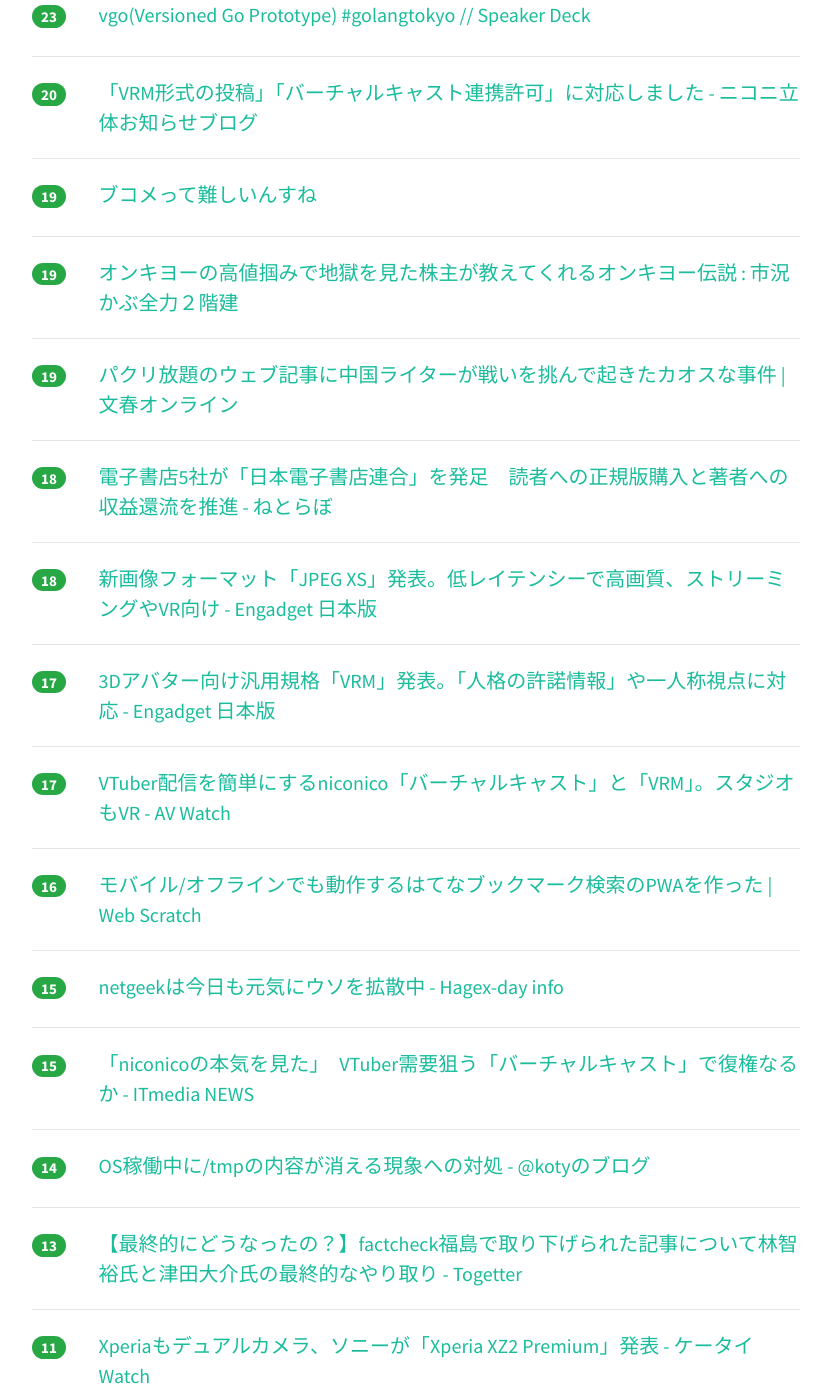
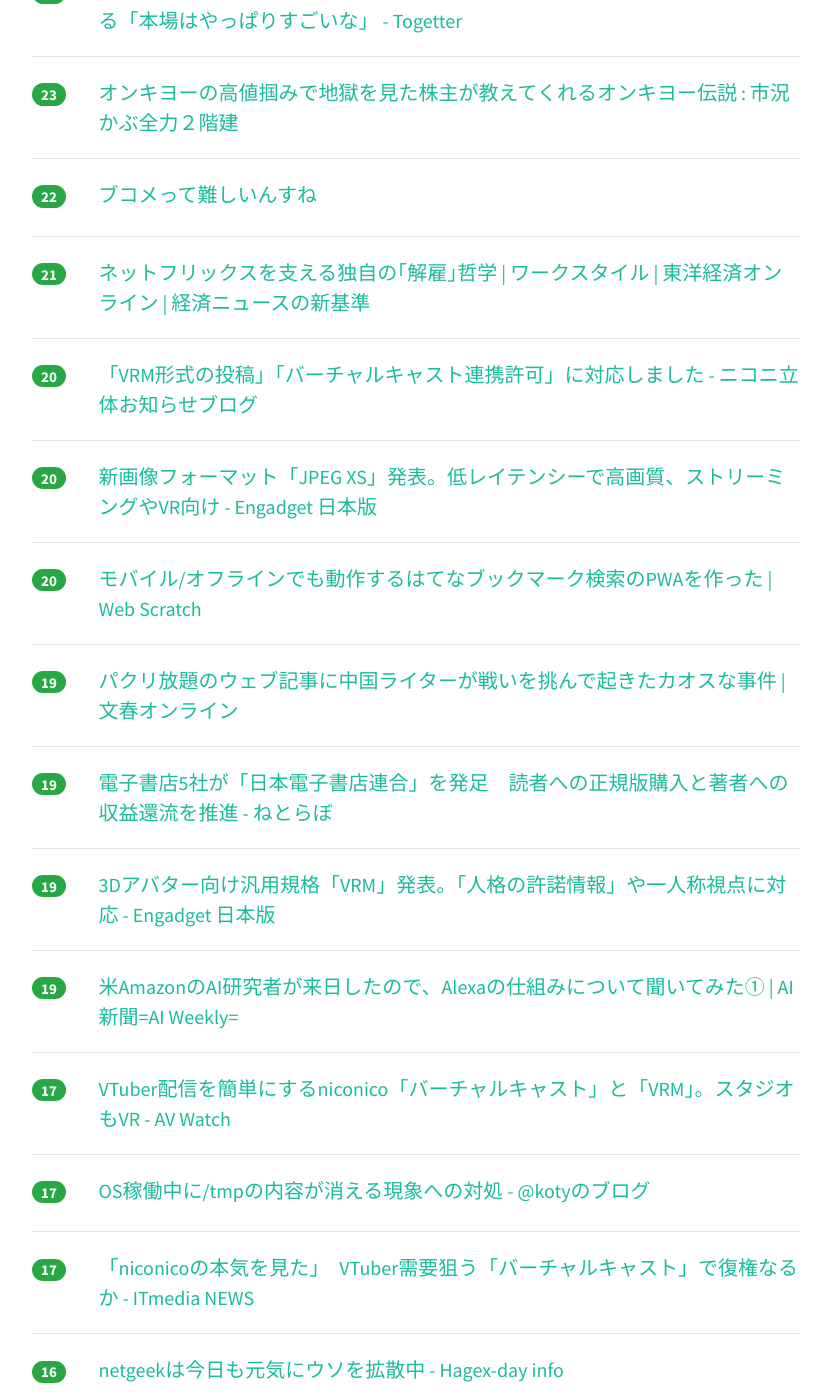
Before and after one commit to yatta47/hatena-matome-site, a Jekyll site: the page built from _posts/2018-04-17-hatena.md, in a window 1280 px wide and 1400 px high, scrolled down 1270 px. Shown: the whole window, without its empty margins (224-1053 px from the left). Built offline with Jekyll 4.4.1, drawn with Linux system fonts in a browser that asks for light colours; nearby versions of some CDN libraries; some of the changed text lies outside the part shown.

Commit message:
Updated 2018-04-17

```diff
--- a/_posts/2018-04-17-hatena.md
+++ b/_posts/2018-04-17-hatena.md
@@ -1,19 +1,24 @@
 ---
 layout: post
 title:  "2018-04-17 はてぶIT"
-date:   2018-04-17 10:03:10
+date:   2018-04-17 11:02:02
 tags: [it-hotentry]
 ---
-25 件のデータあり
+29 件のデータあり
 
 <hr><div class="row">
-<div class="col-1"><span class="badge badge-pill badge-success h2">220</span></div>
+<div class="col-1"><span class="badge badge-pill badge-success h2">327</span></div>
 <div class="col-11"><a href='http://www.publickey1.jp/blog/18/webauthnchromefirefoxedgew3cweb.html' target='_blank'>パスワードに依存しない認証「WebAuthn」をChrome/Firefox/Edgeが実装開始、W3Cが標準化。Webはパスワードに依存しないより安全で便利なものへ － Publickey</a></div>
 </div>
 <hr>
 <div class="row">
-<div class="col-1"><span class="badge badge-pill badge-success h2">71</span></div>
+<div class="col-1"><span class="badge badge-pill badge-success h2">93</span></div>
 <div class="col-11"><a href='http://blog.yuuk.io/entry/2018/dynamodb-cost-points' target='_blank'>DynamoDBのインフラコスト構造と削減策 - ゆううきブログ</a></div>
+</div>
+<hr>
+<div class="row">
+<div class="col-1"><span class="badge badge-pill badge-success h2">51</span></div>
+<div class="col-11"><a href='https://anond.hatelabo.jp/20180417001503' target='_blank'>クレイジーなファン</a></div>
 </div>
 <hr>
 <div class="row">
@@ -22,8 +27,18 @@ tags: [it-hotentry]
 </div>
 <hr>
 <div class="row">
+<div class="col-1"><span class="badge badge-pill badge-success h2">29</span></div>
+<div class="col-11"><a href='https://www.moongift.jp/2018/04/webslides-%E5%A4%9A%E5%BD%A9%E3%81%AA%E8%A1%A8%E7%8F%BE%E3%81%8C%E5%8F%AF%E8%83%BD%E3%81%AAhtml%E3%83%97%E3%83%AC%E3%82%BC%E3%83%B3%E3%83%86%E3%83%BC%E3%82%B7%E3%83%A7%E3%83%B3%E3%83%95%E3%83%AC/' target='_blank'>WebSlides - 多彩な表現が可能なHTMLプレゼンテーションフレームワーク MOONGIFT</a></div>
+</div>
+<hr>
+<div class="row">
 <div class="col-1"><span class="badge badge-pill badge-success h2">27</span></div>
 <div class="col-11"><a href='https://japanese.engadget.com/2018/04/16/xperia-xz2-premium-2-4k-6gb-ram/' target='_blank'>ソニー Xperia XZ2 Premium発表。2眼カメラに4K液晶、6GB RAMの怪物スマホ - Engadget 日本版</a></div>
+</div>
+<hr>
+<div class="row">
+<div class="col-1"><span class="badge badge-pill badge-success h2">27</span></div>
+<div class="col-11"><a href='https://speakerdeck.com/tanksuzuki/vgo-versioned-go-prototype-number-golangtokyo' target='_blank'>vgo(Versioned Go Prototype) #golangtokyo // Speaker Deck</a></div>
 </div>
 <hr>
 <div class="row">
@@ -42,18 +57,18 @@ tags: [it-hotentry]
 </div>
 <hr>
 <div class="row">
-<div class="col-1"><span class="badge badge-pill badge-success h2">25</span></div>
-<div class="col-11"><a href='https://anond.hatelabo.jp/20180417001503' target='_blank'>クレイジーなファン</a></div>
+<div class="col-1"><span class="badge badge-pill badge-success h2">23</span></div>
+<div class="col-11"><a href='http://kabumatome.doorblog.jp/archives/65916948.html' target='_blank'>オンキヨーの高値掴みで地獄を見た株主が教えてくれるオンキヨー伝説 : 市況かぶ全力２階建</a></div>
 </div>
 <hr>
 <div class="row">
-<div class="col-1"><span class="badge badge-pill badge-success h2">25</span></div>
-<div class="col-11"><a href='https://www.moongift.jp/2018/04/webslides-%E5%A4%9A%E5%BD%A9%E3%81%AA%E8%A1%A8%E7%8F%BE%E3%81%8C%E5%8F%AF%E8%83%BD%E3%81%AAhtml%E3%83%97%E3%83%AC%E3%82%BC%E3%83%B3%E3%83%86%E3%83%BC%E3%82%B7%E3%83%A7%E3%83%B3%E3%83%95%E3%83%AC/' target='_blank'>WebSlides - 多彩な表現が可能なHTMLプレゼンテーションフレームワーク MOONGIFT</a></div>
+<div class="col-1"><span class="badge badge-pill badge-success h2">22</span></div>
+<div class="col-11"><a href='https://anond.hatelabo.jp/20180416220315' target='_blank'>ブコメって難しいんすね</a></div>
 </div>
 <hr>
 <div class="row">
-<div class="col-1"><span class="badge badge-pill badge-success h2">23</span></div>
-<div class="col-11"><a href='https://speakerdeck.com/tanksuzuki/vgo-versioned-go-prototype-number-golangtokyo' target='_blank'>vgo(Versioned Go Prototype) #golangtokyo // Speaker Deck</a></div>
+<div class="col-1"><span class="badge badge-pill badge-success h2">21</span></div>
+<div class="col-11"><a href='https://toyokeizai.net/articles/-/216339' target='_blank'>ネットフリックスを支える独自の｢解雇｣哲学 | ワークスタイル | 東洋経済オンライン | 経済ニュースの新基準</a></div>
 </div>
 <hr>
 <div class="row">
@@ -62,13 +77,13 @@ tags: [it-hotentry]
 </div>
 <hr>
 <div class="row">
-<div class="col-1"><span class="badge badge-pill badge-success h2">19</span></div>
-<div class="col-11"><a href='https://anond.hatelabo.jp/20180416220315' target='_blank'>ブコメって難しいんすね</a></div>
+<div class="col-1"><span class="badge badge-pill badge-success h2">20</span></div>
+<div class="col-11"><a href='https://japanese.engadget.com/2018/04/16/jpeg-xs-vr/' target='_blank'>新画像フォーマット「JPEG XS」発表。低レイテンシーで高画質、ストリーミングやVR向け - Engadget 日本版</a></div>
 </div>
 <hr>
 <div class="row">
-<div class="col-1"><span class="badge badge-pill badge-success h2">19</span></div>
-<div class="col-11"><a href='http://kabumatome.doorblog.jp/archives/65916948.html' target='_blank'>オンキヨーの高値掴みで地獄を見た株主が教えてくれるオンキヨー伝説 : 市況かぶ全力２階建</a></div>
+<div class="col-1"><span class="badge badge-pill badge-success h2">20</span></div>
+<div class="col-11"><a href='https://efcl.info/2018/04/16/hatebupwa/' target='_blank'>モバイル/オフラインでも動作するはてなブックマーク検索のPWAを作った | Web Scratch</a></div>
 </div>
 <hr>
 <div class="row">
@@ -77,18 +92,18 @@ tags: [it-hotentry]
 </div>
 <hr>
 <div class="row">
-<div class="col-1"><span class="badge badge-pill badge-success h2">18</span></div>
+<div class="col-1"><span class="badge badge-pill badge-success h2">19</span></div>
 <div class="col-11"><a href='http://nlab.itmedia.co.jp/nl/articles/1804/16/news133.html' target='_blank'>電子書店5社が「日本電子書店連合」を発足　読者への正規版購入と著者への収益還流を推進 - ねとらぼ</a></div>
 </div>
 <hr>
 <div class="row">
-<div class="col-1"><span class="badge badge-pill badge-success h2">18</span></div>
-<div class="col-11"><a href='https://japanese.engadget.com/2018/04/16/jpeg-xs-vr/' target='_blank'>新画像フォーマット「JPEG XS」発表。低レイテンシーで高画質、ストリーミングやVR向け - Engadget 日本版</a></div>
+<div class="col-1"><span class="badge badge-pill badge-success h2">19</span></div>
+<div class="col-11"><a href='https://japanese.engadget.com/2018/04/16/3d-vrm/' target='_blank'>3Dアバター向け汎用規格「VRM」発表。「人格の許諾情報」や一人称視点に対応 - Engadget 日本版</a></div>
 </div>
 <hr>
 <div class="row">
-<div class="col-1"><span class="badge badge-pill badge-success h2">17</span></div>
-<div class="col-11"><a href='https://japanese.engadget.com/2018/04/16/3d-vrm/' target='_blank'>3Dアバター向け汎用規格「VRM」発表。「人格の許諾情報」や一人称視点に対応 - Engadget 日本版</a></div>
+<div class="col-1"><span class="badge badge-pill badge-success h2">19</span></div>
+<div class="col-11"><a href='https://aishinbun.com/talk/20180416/1337/' target='_blank'>米AmazonのAI研究者が来日したので、Alexaの仕組みについて聞いてみた① | AI新聞=AI Weekly=</a></div>
 </div>
 <hr>
 <div class="row">
@@ -97,23 +112,23 @@ tags: [it-hotentry]
 </div>
 <hr>
 <div class="row">
-<div class="col-1"><span class="badge badge-pill badge-success h2">16</span></div>
-<div class="col-11"><a href='https://efcl.info/2018/04/16/hatebupwa/' target='_blank'>モバイル/オフラインでも動作するはてなブックマーク検索のPWAを作った | Web Scratch</a></div>
+<div class="col-1"><span class="badge badge-pill badge-success h2">17</span></div>
+<div class="col-11"><a href='http://koty.hatenablog.com/entry/2018/04/16/175747' target='_blank'>OS稼働中に/tmpの内容が消える現象への対処 - @kotyのブログ</a></div>
 </div>
 <hr>
 <div class="row">
-<div class="col-1"><span class="badge badge-pill badge-success h2">15</span></div>
+<div class="col-1"><span class="badge badge-pill badge-success h2">17</span></div>
+<div class="col-11"><a href='http://www.itmedia.co.jp/news/articles/1804/16/news112.html' target='_blank'>「niconicoの本気を見た」　VTuber需要狙う「バーチャルキャスト」で復権なるか - ITmedia NEWS</a></div>
+</div>
+<hr>
+<div class="row">
+<div class="col-1"><span class="badge badge-pill badge-success h2">16</span></div>
 <div class="col-11"><a href='http://hagex.hatenadiary.jp/entry/2018/04/16/103839' target='_blank'>netgeekは今日も元気にウソを拡散中 - Hagex-day info</a></div>
 </div>
 <hr>
 <div class="row">
 <div class="col-1"><span class="badge badge-pill badge-success h2">15</span></div>
-<div class="col-11"><a href='http://www.itmedia.co.jp/news/articles/1804/16/news112.html' target='_blank'>「niconicoの本気を見た」　VTuber需要狙う「バーチャルキャスト」で復権なるか - ITmedia NEWS</a></div>
-</div>
-<hr>
-<div class="row">
-<div class="col-1"><span class="badge badge-pill badge-success h2">14</span></div>
-<div class="col-11"><a href='http://koty.hatenablog.com/entry/2018/04/16/175747' target='_blank'>OS稼働中に/tmpの内容が消える現象への対処 - @kotyのブログ</a></div>
+<div class="col-11"><a href='https://av.watch.impress.co.jp/docs/series/dal/1117171.html' target='_blank'>【藤本健のDigital Audio Laboratory】BluetoothのaptX音質をテストしたら、謎の結果が出てしまった-AV Watch</a></div>
 </div>
 <hr>
 <div class="row">
@@ -127,6 +142,11 @@ tags: [it-hotentry]
 </div>
 <hr>
 <div class="row">
+<div class="col-1"><span class="badge badge-pill badge-success h2">11</span></div>
+<div class="col-11"><a href='https://www.simplethread.com/youre-not-actually-building-microservices/' target='_blank'>You're Not Actually Building Microservices - Simple Thread</a></div>
+</div>
+<hr>
+<div class="row">
 <div class="col-1"><span class="badge badge-pill badge-success h2">9</span></div>
 <div class="col-11"><a href='https://www.gundam.info/news/video-music/news_video-music_20180416_18.html' target='_blank'>「ガンダムシリーズ新作発表会」開催決定！4月20日（金）18:00よりライブ配信！ | 公式ガンダム情報ポータルサイト</a></div>
 </div>
```
